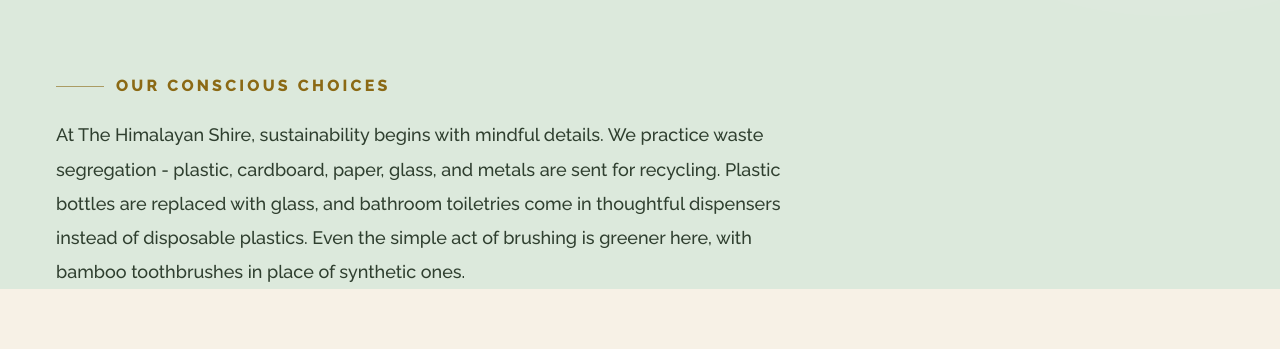
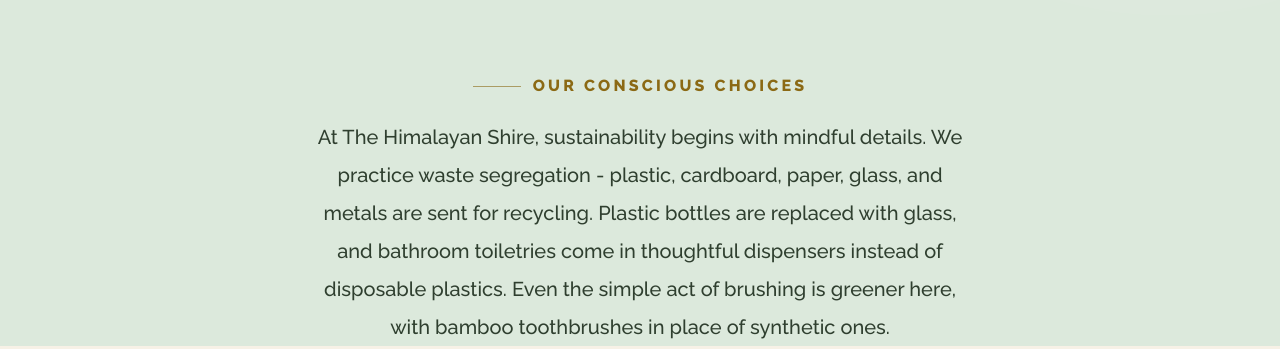
Before and after one commit to theone14122000/shire, a Next.js app: page /sustainability in a window 1280 px wide. Shown: the part 603-952 px from the top of the page. Built offline with nearby package versions, Linux system fonts and the light colour scheme; no server answers; the database is empty.

Commit message:
Sustainability: center Our Conscious Choices, increase text size

```diff
--- a/app/components/sustainability/SustainabilityContent.tsx
+++ b/app/components/sustainability/SustainabilityContent.tsx
@@ -199,10 +199,10 @@ function HeroSection({
         whileInView={{ opacity: 1, y: 0 }}
         viewport={{ once: true, amount: 0.3 }}
         transition={{ duration: 0.7, ease: [0.22, 1, 0.36, 1] }}
-        className="relative mx-auto mt-20 max-w-[1400px] sm:mt-28 lg:mt-36"
+        className="relative mx-auto mt-20 max-w-3xl text-center sm:mt-28 lg:mt-36"
       >
-        <span className="luxe-kicker text-gold-700">{approach.kicker}</span>
-        <p className="mt-5 max-w-3xl text-base leading-[1.9] text-emerald-900/80 sm:text-lg">
+        <span className="luxe-kicker justify-center text-gold-700">{approach.kicker}</span>
+        <p className="mx-auto mt-5 max-w-2xl text-lg leading-[1.9] text-emerald-900/80 sm:text-xl">
           {approach.body}
         </p>
       </motion.div>
```
